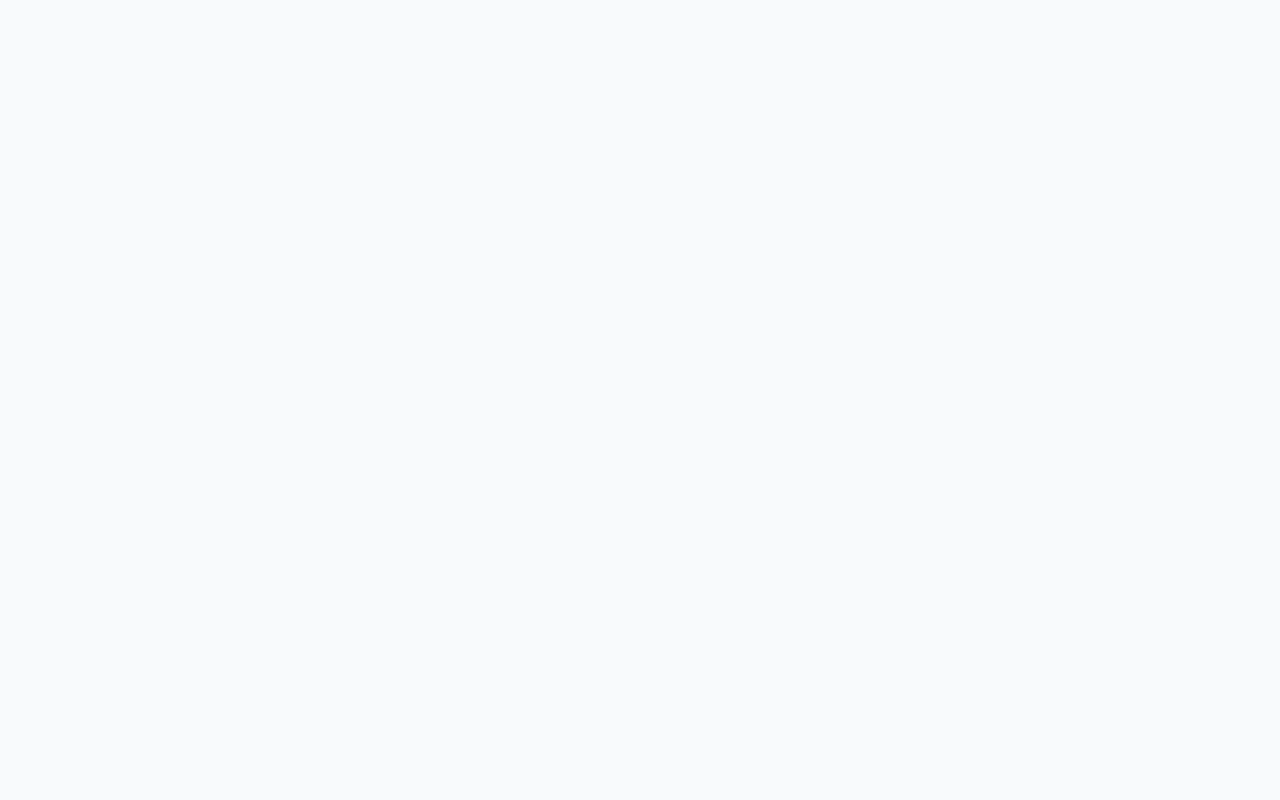
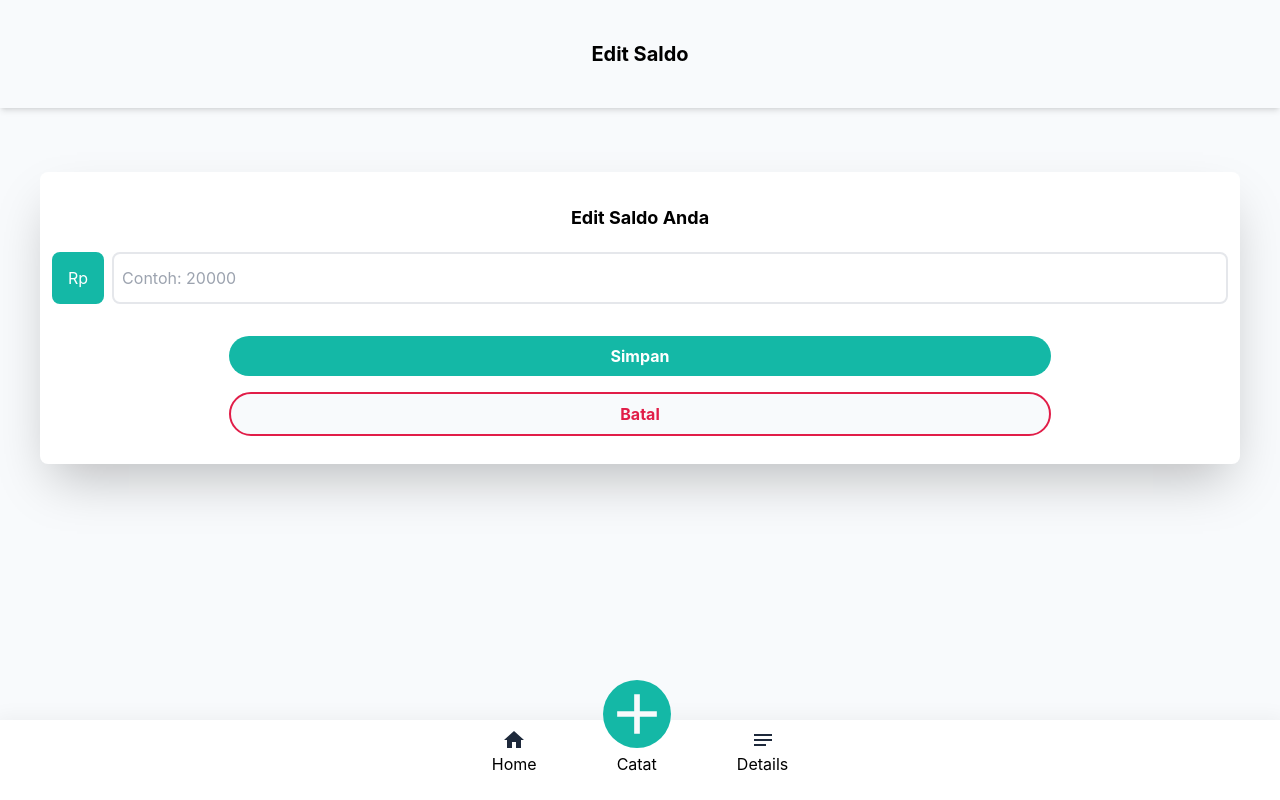
Before and after one commit to aryamuhammad/SimpleExpensesTrackerApp, a React (Vite) app: page /edit-balance in a window 1280 px wide. Before the commit this address had no page. Built offline with nearby package versions, Linux system fonts and the light colour scheme.

Commit message:
"store data to local storage"

```diff
--- a/src/App.jsx
+++ b/src/App.jsx
@@ -1,12 +1,19 @@
+
+import { useSelector } from "react-redux"
 import { Routes, Route } from "react-router-dom"
-import Navbar from "./components/Navbar"
+
 import AddTransactionForm from "./pages/AddTransactionForm"
 import Details from "./pages/Details"
 import DetailsTransaction from "./pages/DetailsTransaction"
+import EditBalanceForm from "./pages/EditBalanceForm"
 import Home from "./pages/Home"
 
 function App() {
-
+  const transaction = useSelector((state) => state.transaction);
+  const balance  = useSelector((state)=> state.balance)
+  localStorage.setItem("balance", JSON.stringify(balance))
+  localStorage.setItem("transaksi", JSON.stringify(transaction))
+console.log(transaction);
   return (
     <div className="App">
       <Routes>
@@ -14,6 +21,7 @@ function App() {
         <Route path="/details" element={<Details/>}/>
         <Route path="/transaction" element={<DetailsTransaction/>}/>
         <Route path="/add-transaction" element={<AddTransactionForm/>}/>
+        <Route path="/edit-balance" element={<EditBalanceForm/>}/>
       </Routes>
     </div>
   )
--- a/src/components/FalseButton.jsx
+++ b/src/components/FalseButton.jsx
@@ -1,7 +1,7 @@
 const FalseButton = ({ text }) => {
   return (
     <>
-      <button className="border-2 bg-slate-50 hover:bg-rose-600 hover:text-slate-50 border-rose-600 hover:border-rose-800 text-rose-600 font-bold py-2 px-4 rounded-full w-3/4 mx-auto duration-300">
+      <button className="border-2 bg-slate-50 hover:bg-rose-600 hover:text-slate-50 border-rose-600 hover:border-rose-800 text-rose-600 outline-rose-800 font-bold py-2 px-4 rounded-full w-3/4 mx-auto duration-300">
         {text}
       </button>
     </>
--- a/src/components/TrueButton.jsx
+++ b/src/components/TrueButton.jsx
@@ -1,7 +1,7 @@
 const TrueButton = ({ text }) => {
   return (
     <>
-      <button className="bg-teal-500 hover:bg-teal-700 text-white font-bold py-2 px-4 rounded-full w-3/4 mx-auto duration-300">
+      <button className="bg-teal-500 hover:bg-teal-700 text-white font-bold py-2 px-4 rounded-full w-3/4 mx-auto duration-300 outline-teal-600">
         {text}
       </button>
     </>
--- a/src/pages/AddTransactionForm.jsx
+++ b/src/pages/AddTransactionForm.jsx
@@ -1,4 +1,4 @@
-import { useState, useSyncExternalStore } from "react";
+import { useState} from "react";
 import FalseButton from "../components/FalseButton";
 import Navbar from "../components/Navbar";
 import TrueButton from "../components/TrueButton";
@@ -10,7 +10,6 @@ const AddTransactionForm = () => {
   const navigate = useNavigate()
   const dispatch = useDispatch()
   const transaction = useSelector((state)=> state.transaction)
-console.log(transaction.length)
   const [data, setData] = useState({
     id:transaction.length + 1,
     name: "",
@@ -47,7 +46,6 @@ console.log(transaction.length)
       });
             navigate("/transaction")
       dispatch(addTransaction(data))
-
     }
   };
   const handleChange = (e) => {
@@ -80,6 +78,7 @@ console.log(transaction.length)
             <label className="font-semibold">Jumlah Pengeluaran</label>
             <input
               type="text"
+              pattern="\d*"
               inputMode="numeric"
               className="px-2 py-3 outline-teal-500 rounded-lg border-2"
               placeholder="Contoh: 15000"
--- a/src/pages/Details.jsx
+++ b/src/pages/Details.jsx
@@ -5,10 +5,13 @@ import { useSelector } from "react-redux";
 
 const Details = () => {
     const navigate = useNavigate()
-    const balance = useSelector((state)=> state.balance.balance)
-    const currentBalance = balance.toLocaleString("id")
+    const balance = useSelector((state)=> state.balance)
+    const currentBalance = parseInt(balance).toLocaleString("id")
     const handleClick = ()=> {
         navigate("/transaction")
+    }
+    const handleClickEditButton=()=> {
+      navigate('/edit-balance')
     }
   return (
     <>
@@ -32,7 +35,7 @@ const Details = () => {
                     <h1 className="text-xl font-bold">Cash</h1>
                     <h1 className="text-lg font-medium">Rp{currentBalance}</h1>
                 </div>
-                <div className="w-1/4 flex justify-center items-center rounded-full hover:bg-teal-600 ">
+                <div className="w-1/4 flex justify-center items-center rounded-full hover:bg-teal-600" onClick={handleClickEditButton}>
                     <EditIcon sx={{fontSize: 32}}/>
                 </div>
             </div>
--- a/src/pages/DetailsTransaction.jsx
+++ b/src/pages/DetailsTransaction.jsx
@@ -8,7 +8,6 @@ import transport from "../assets/transport.svg";
 import NoTransaction from "../components/NoTransaction";
 const DetailsTransaction = () => {
   const transaction = useSelector((state)=> state.transaction)
-  console.log(transaction)
     const navigate = useNavigate()
     const handleClick = ()=> {
         navigate('/details')
--- /dev/null
+++ b/src/pages/EditBalanceForm.jsx
@@ -0,0 +1,85 @@
+import Navbar from "../components/Navbar";
+import TrueButton from "../components/TrueButton";
+import FalseButton from "../components/FalseButton";
+import { useState } from "react";
+import { useDispatch } from "react-redux";
+import { editBalance } from "../redux/action/action";
+import Swal from "sweetalert2";
+import { useNavigate } from "react-router-dom";
+
+const EditBalanceForm = () => {
+  const dispatch = useDispatch();
+  const navigate = useNavigate();
+  const [saldo, setSaldo] = useState("");
+  const handleCancel = ()=> {
+    navigate('/details')
+  }
+  const handleSubmit = (e) => {
+    e.preventDefault();
+    if (saldo == "") {
+      Swal.fire({
+        icon: "error",
+        title: "Oops...",
+        text: "Pastikan semua data terisi",
+        confirmButtonColor: "#009688",
+      });
+    } else {
+      setSaldo("");
+      Swal.fire({
+        icon: "success",
+        title: "Berhasil",
+        text: "Saldo Anda Berhasil Diedit!",
+        confirmButtonColor: "#009688",
+      });
+      navigate("/details");
+      dispatch(editBalance(saldo));
+    }
+  };
+  return (
+    <>
+      <Navbar home={false} details={false} />
+      <section className="pb-40">
+        <div className="px-10 py-10 shadow-md">
+          <h1 className="font-bold text-center text-xl">Edit Saldo</h1>
+        </div>
+        <form onSubmit={handleSubmit} className="mt-16">
+          <div className="bg-white shadow-2xl mx-10 rounded-lg py-5 px-3">
+            <h1 className="font-bold text-center my-3 text-lg">
+              Edit Saldo Anda
+            </h1>
+            <div className="flex flex-col gap-y-2 py-2">
+              {/* <label className="font-semibold">
+                Masukkan Jumlah Saldo
+              </label> */}
+              <div className="flex justify-start px-0 gap-x-2">
+                <button
+                  disabled
+                  className="bg-teal-500 text-white px-4 py-1 rounded-lg"
+                >
+                  Rp
+                </button>
+                <input
+                  type="text"
+                  className="px-2 py-3  outline-teal-500  rounded-lg border-2 w-full"
+                  placeholder="Contoh: 20000"
+                  name="saldo"
+                  pattern="\d*"
+                  onChange={(e) => setSaldo(e.target.value)}
+                  value={saldo}
+                />
+              </div>
+            </div>
+            <div className="flex flex-col mx-10 gap-y-2 py-2 mt-4">
+              <TrueButton text="Simpan" />
+            </div>
+            <div className="flex flex-col mx-10 gap-y-2 py-2">
+              <FalseButton text="Batal" onClick={handleCancel} />
+            </div>
+          </div>
+        </form>
+      </section>
+    </>
+  );
+};
+
+export default EditBalanceForm;
--- a/src/pages/Home.jsx
+++ b/src/pages/Home.jsx
@@ -7,7 +7,7 @@ import NoTransaction from "../components/NoTransaction";
 
 const Home = () => {
   const balanceState = useSelector((state) => state.balance);
-  const currentBalance = balanceState.balance.toLocaleString("id");
+  const currentBalance = parseInt(balanceState).toLocaleString("id");
   const transaction = useSelector((state) => state.transaction);
   return (
     <>
@@ -36,8 +36,7 @@ const Home = () => {
           </h1>
           <div className="flex flex-col gap-y-5">
             {transaction.map((item) => {
-              localStorage.setItem("data", item)
-                const amount = item.amount.toLocaleString("id")
+                const amount = parseInt(item.amount).toLocaleString("id")
                 let icon = ""
                 let category=""
                  function getIcon() {
--- a/src/redux/action/action.js
+++ b/src/redux/action/action.js
@@ -1,4 +1,5 @@
 export const ADD_TRANSACTION = "ADD_TRANSACTION";
+export const EDIT_BALANCE = "EDIT_BALANCE";
 
 export function addTransaction(data) {
   console.log(data);
@@ -7,3 +8,11 @@ export function addTransaction(data) {
     payload: data,
   };
 }
+
+export function editBalance(data) {
+  console.log(data);
+  return {
+    type: EDIT_BALANCE,
+    payload: data,
+  };
+}
--- a/src/redux/reducers/balanceReducer.js
+++ b/src/redux/reducers/balanceReducer.js
@@ -1,11 +1,15 @@
-const initialState = {
-  balance: 0,
-  isLoading: false,
-  err: null,
-};
+import { EDIT_BALANCE } from "../action/action";
+
+let initialState = 0;
+if (localStorage.getItem("balance")) {
+  initialState = JSON.parse(localStorage.getItem("balance"));
+}
 
 const balanceReducer = (state = initialState, action) => {
+  const saldo = parseInt(action.payload);
   switch (action.type) {
+    case EDIT_BALANCE:
+      return (state = action.payload);
     default:
       return state;
   }
--- a/src/redux/reducers/transactionReducer.js
+++ b/src/redux/reducers/transactionReducer.js
@@ -1,31 +1,34 @@
 import { ADD_TRANSACTION } from "../action/action";
 
-const initialState = [
-  {
-    id: 1,
-    name: "Makan Siang",
-    amount: 20000,
-    category: "fnb",
-    date: "2022/12/6",
-  },
-  {
-    id: 2,
-    name: "Top Up Gopay",
-    amount: 50000,
-    category: "payment",
-    date: "2022/12/6",
-  },
-  {
-    id: 3,
-    name: "Gojek ke Kampus",
-    amount: 15000,
-    category: "transport",
-    date: "2022/12/6",
-  },
+let initialState = [
+  // {
+  //   id: 1,
+  //   name: "Makan Siang",
+  //   amount: 20000,
+  //   category: "fnb",
+  //   date: "2022/12/6",
+  // },
+  // {
+  //   id: 2,
+  //   name: "Top Up Gopay",
+  //   amount: 50000,
+  //   category: "payment",
+  //   date: "2022/12/6",
+  // },
+  // {
+  //   id: 3,
+  //   name: "Gojek ke Kampus",
+  //   amount: 15000,
+  //   category: "transport",
+  //   date: "2022/12/6",
+  // },
 ];
 
+if (localStorage.getItem("transaksi")) {
+  initialState = JSON.parse(localStorage.getItem("transaksi"));
+}
+
 const transactionReducer = (state = initialState, action) => {
-  console.log(state);
   switch (action.type) {
     case ADD_TRANSACTION:
       return [action.payload, ...state];
```
